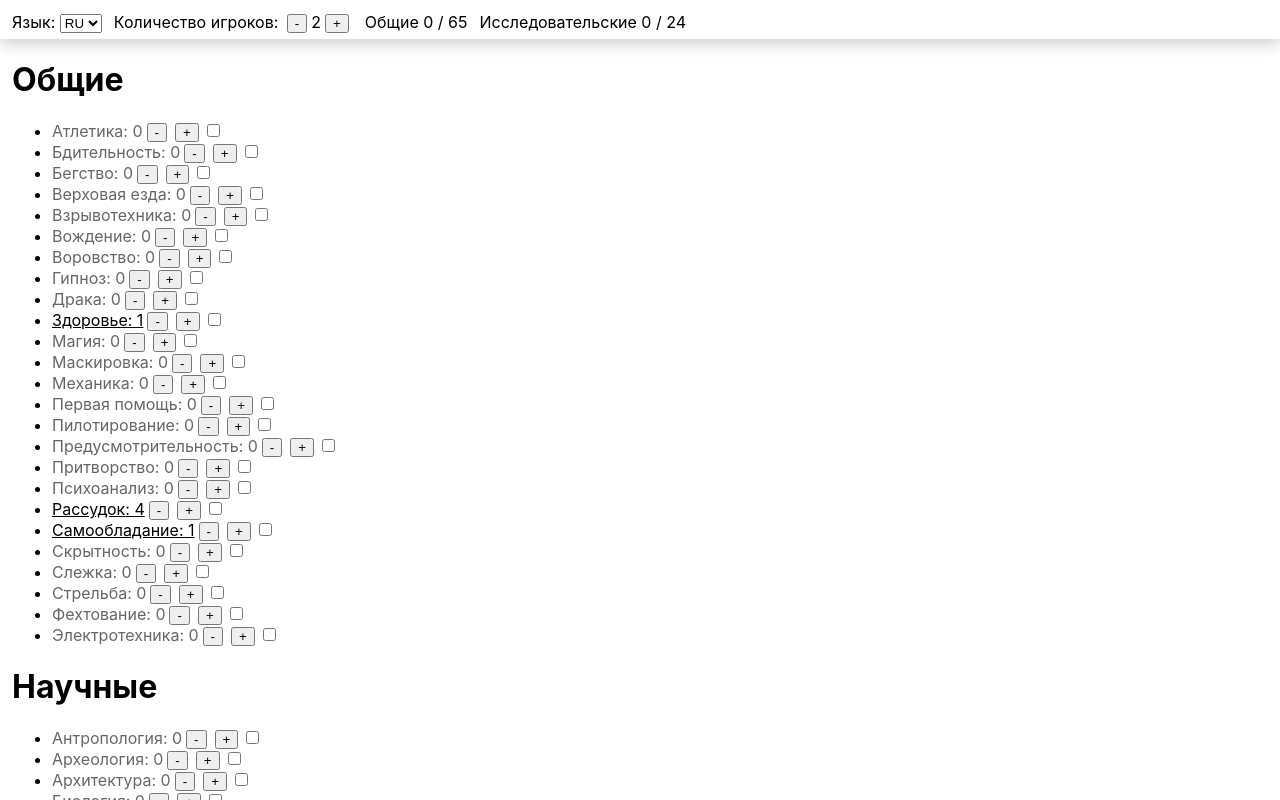
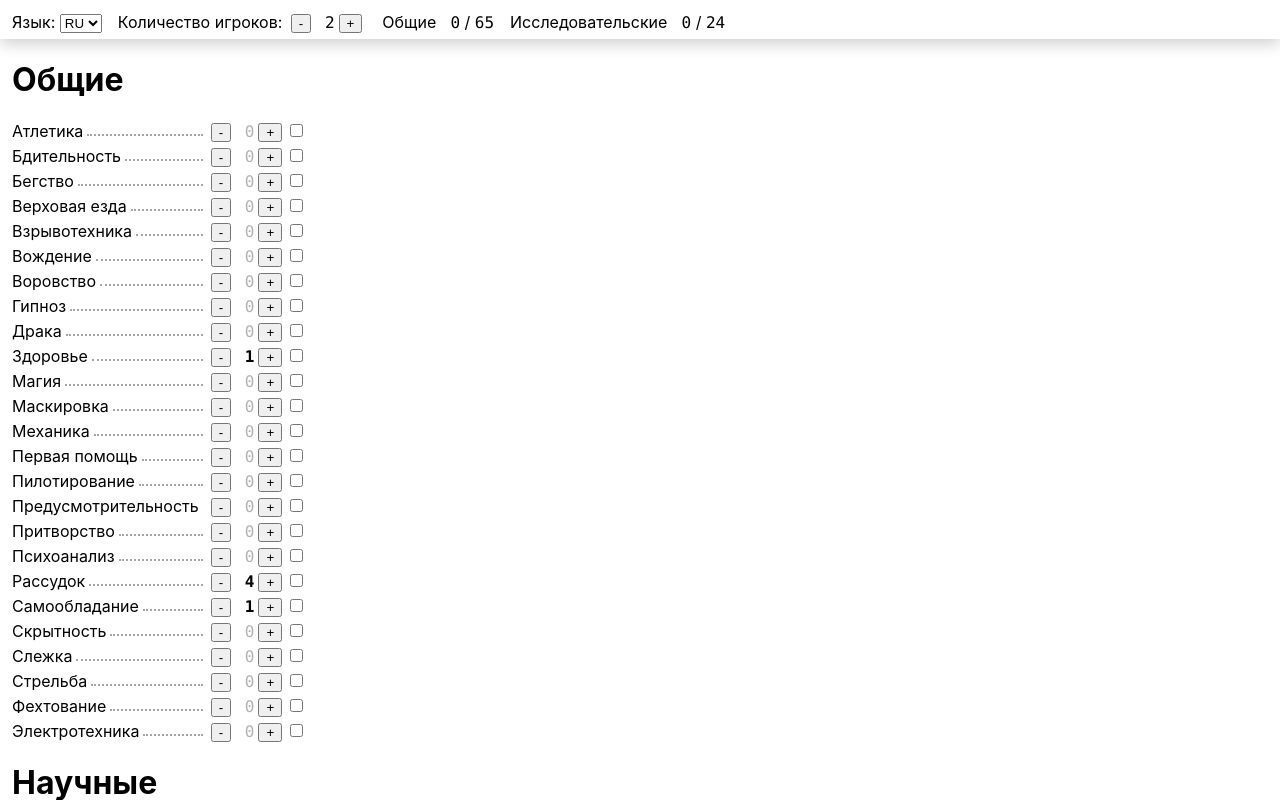
Before and after one commit to tsumo/gumshoe-configurator, a React (Create React App) app: page / in a window 1280 px wide. Shown: the top 800 px of the page. Built offline with nearby package versions, Linux system fonts and the light colour scheme.

Commit message:
skill grid design

```diff
--- a/src/components/ConfigPanel.tsx
+++ b/src/components/ConfigPanel.tsx
@@ -43,18 +43,32 @@ export const ConfigPanel = ({ skillEngine }: Props) => {
       <div>
         <span>{uiDict.playersCount[lang]}: </span>
         <Button text="-" onClick={decrementPlayersCount} />
-        {playersCount}
+        <span className={s.number}>{playersCount}</span>
         <Button text="+" onClick={incrementPlayersCount} />
       </div>
 
       <div className={clsx(skillEngine.notEnoughGeneralPoints && s.warning)}>
-        {`${skillEngine.system.general.name[lang]} ${skillEngine.system.generalPoints.used} / ${skillEngine.system.generalPoints.available}`}
+        {skillEngine.system.general.name[lang]}{" "}
+        <span className={s.number}>
+          {skillEngine.system.generalPoints.used}
+        </span>
+        <span> / </span>
+        <span className={s.number}>
+          {skillEngine.system.generalPoints.available}
+        </span>
       </div>
 
       <div
         className={clsx(skillEngine.notEnoughInvestigativePoints && s.warning)}
       >
-        {`${skillEngine.system.investigative.name[lang]} ${skillEngine.system.investigativePoints.used} / ${skillEngine.system.investigativePoints.available}`}
+        {skillEngine.system.investigative.name[lang]}{" "}
+        <span className={s.number}>
+          {skillEngine.system.investigativePoints.used}
+        </span>
+        <span> / </span>
+        <span className={s.number}>
+          {skillEngine.system.investigativePoints.available}
+        </span>
       </div>
     </div>
   );
--- a/src/components/SkillList.tsx
+++ b/src/components/SkillList.tsx
@@ -4,7 +4,7 @@ import { SkillEngine } from "../engine/SkillEngine";
 import { Skill, SkillList as SkillListType } from "../systems/types";
 import { Button } from "./Button";
 import s from "./styles.module.css";
-import { useCallback } from "react";
+import { useCallback, useMemo } from "react";
 
 type Props = {
   list: SkillListType;
@@ -12,7 +12,7 @@ type Props = {
 };
 
 export const SkillList = ({ list, skillEngine }: Props) => {
-  const { lang } = useGlobalStateSnapshot();
+  const { lang, playersCount } = useGlobalStateSnapshot();
 
   const onOccupationalToggle = useCallback(
     (skill: Skill, isOccupational: boolean) => {
@@ -21,31 +21,46 @@ export const SkillList = ({ list, skillEngine }: Props) => {
     [skillEngine]
   );
 
+  const sortedSkills = useMemo(
+    () => list.skills.sort((a, b) => a[lang].localeCompare(b[lang])),
+    [lang, list.skills]
+  );
+
+  const gridRows = list.skills.length;
+  const gridColumns = playersCount + 1;
+
   return (
     <>
       <h1>{list.name[lang]}</h1>
-      <ul>
-        {list.skills
-          .sort((a, b) => a[lang].localeCompare(b[lang]))
-          .map((skill) => {
-            const totalValue =
-              (skill.occupational ? skill.value * 2 : skill.value) +
-              skill.freePoints;
-            return (
-              <li key={skill[lang]}>
-                <span
-                  className={clsx(
-                    skill.freePoints !== 0 && s.underlined,
-                    skill.occupational && s.bold,
-                    totalValue === 0 && s.muted
-                  )}
+
+      <div
+        className={s.skillListContainer}
+        style={{
+          gridTemplateRows: `repeat(${gridRows}, 1fr)`,
+          gridTemplateColumns: `repeat(${gridColumns}, max-content)`,
+        }}
       >
-                  {skill[lang]}: {totalValue}
-                </span>
+        {sortedSkills.map((skill) => (
+          <div key={skill.en} className={s.skillName}>
+            <span className={s.skillValue}>{skill[lang]}</span>
+          </div>
+        ))}
+
+        {sortedSkills.map((skill) => (
+          <div key={skill.en}>
             <Button
               onClick={() => skillEngine.decrementSkill(skill["en"])}
               text="-"
             />
+            <span
+              className={clsx(
+                s.number,
+                skill.freePoints !== 0 && s.bold,
+                skill.totalValue === 0 && s.muted
+              )}
+            >
+              {skill.totalValue}
+            </span>
             <Button
               onClick={() => skillEngine.incrementSkill(skill["en"])}
               text="+"
@@ -53,14 +68,11 @@ export const SkillList = ({ list, skillEngine }: Props) => {
             <input
               type="checkbox"
               checked={skill.occupational}
-                  onChange={(e) =>
-                    onOccupationalToggle(skill, e.target.checked)
-                  }
+              onChange={(e) => onOccupationalToggle(skill, e.target.checked)}
             />
-              </li>
-            );
-          })}
-      </ul>
+          </div>
+        ))}
+      </div>
     </>
   );
 };
--- a/src/components/styles.module.css
+++ b/src/components/styles.module.css
@@ -1,18 +1,26 @@
-.underlined {
-  text-decoration: underline;
-}
+/* COMMON */
 
 .bold {
   font-weight: bold;
 }
 
 .muted {
-  opacity: 0.6;
+  opacity: 0.3;
 }
 
 .warning {
   background-color: yellow;
 }
+
+.number {
+  font-family: source-code-pro, Menlo, Monaco, Consolas, "Courier New",
+    monospace;
+  display: inline-block;
+  min-width: 2ch;
+  text-align: end;
+}
+
+/* CONFIG PANEL */
 
 .configPanel {
   position: sticky;
@@ -23,14 +31,39 @@
   box-shadow: 0 5px 15px rgb(208, 208, 208);
   display: flex;
   flex-wrap: wrap;
-  gap: 12px;
+  gap: 16px;
 }
 
+/* CHARACTER */
+
 .character {
-  margin: 0 12px;
+  margin: 0 12px 12px;
 }
+
+/* BUTTON */
 
 .button {
   padding: 0 6px;
   margin: 0 4px;
 }
+
+/* SKILL LIST */
+
+.skillListContainer {
+  display: grid;
+  grid-auto-flow: column;
+  gap: 4px;
+}
+
+.skillValue {
+  float: left;
+  margin-right: 4px;
+}
+
+.skillName:after {
+  content: "";
+  border-bottom: dotted 2px rgb(165, 165, 165);
+  display: block;
+  overflow: hidden;
+  height: 0.85em;
+}
--- a/src/engine/SkillEngine.tsx
+++ b/src/engine/SkillEngine.tsx
@@ -14,9 +14,18 @@ export class SkillEngine {
   constructor(system: SystemSkills, trigger: VoidFunction) {
     this.system = structuredClone(system);
     this.trigger = trigger;
+    this.recalculate();
   }
 
   private recalculate() {
+    this.system.general.skills.forEach((skill) =>
+      this.updateSkillTotalValue(skill)
+    );
+
+    this.system.investigative.branches.forEach((branch) =>
+      branch.skills.forEach((skill) => this.updateSkillTotalValue(skill))
+    );
+
     this.system.generalPoints.used = sumSkills(this.system.general);
 
     this.system.investigativePoints.used =
@@ -66,6 +75,11 @@ export class SkillEngine {
     return skill;
   }
 
+  private updateSkillTotalValue(skill: Skill) {
+    skill.totalValue =
+      (skill.occupational ? skill.value * 2 : skill.value) + skill.freePoints;
+  }
+
   incrementSkill(skillName: string) {
     const skill = this.findSkill(skillName);
     skill.value += 1;
--- a/src/index.css
+++ b/src/index.css
@@ -1,13 +1,8 @@
 body {
   margin: 0;
-  font-family: -apple-system, BlinkMacSystemFont, 'Segoe UI', 'Roboto', 'Oxygen',
-    'Ubuntu', 'Cantarell', 'Fira Sans', 'Droid Sans', 'Helvetica Neue',
+  font-family: -apple-system, BlinkMacSystemFont, "Segoe UI", "Roboto", "Oxygen",
+    "Ubuntu", "Cantarell", "Fira Sans", "Droid Sans", "Helvetica Neue",
     sans-serif;
   -webkit-font-smoothing: antialiased;
   -moz-osx-font-smoothing: grayscale;
 }
-
-code {
-  font-family: source-code-pro, Menlo, Monaco, Consolas, 'Courier New',
-    monospace;
-}
--- a/src/systems/types.ts
+++ b/src/systems/types.ts
@@ -8,6 +8,7 @@ export type Skill = Term & {
   value: number;
   freePoints: number;
   occupational: boolean;
+  totalValue: number;
 };
 
 export type SkillList = { name: Term; skills: Skill[] };
@@ -32,4 +33,5 @@ export const convertSkillTemplatesToSkills = (
     freePoints: t.freePoints ?? 0,
     value: 0,
     occupational: false,
+    totalValue: t.freePoints ?? 0,
   }));
```
Lines whose indentation alone changed are shown as unchanged.
